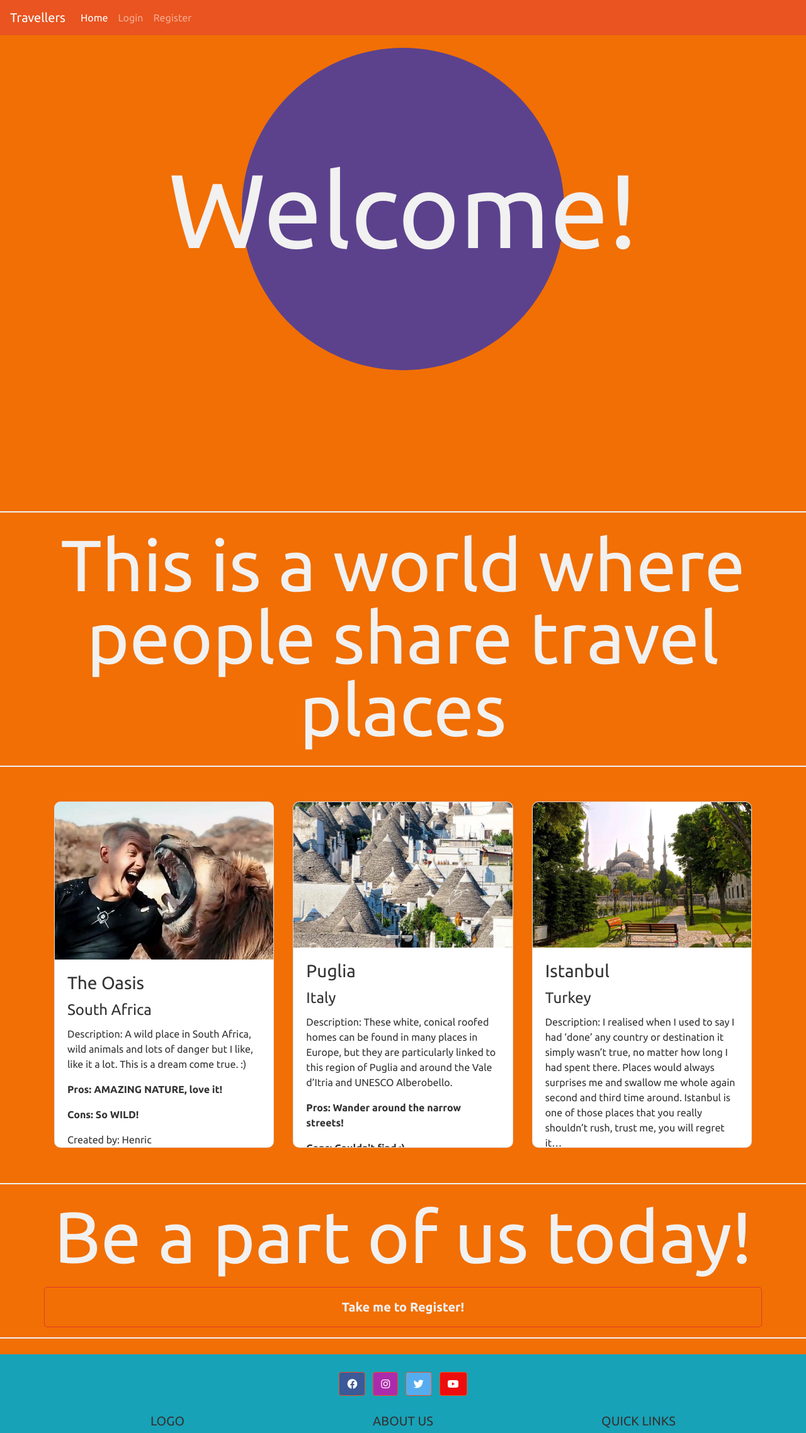
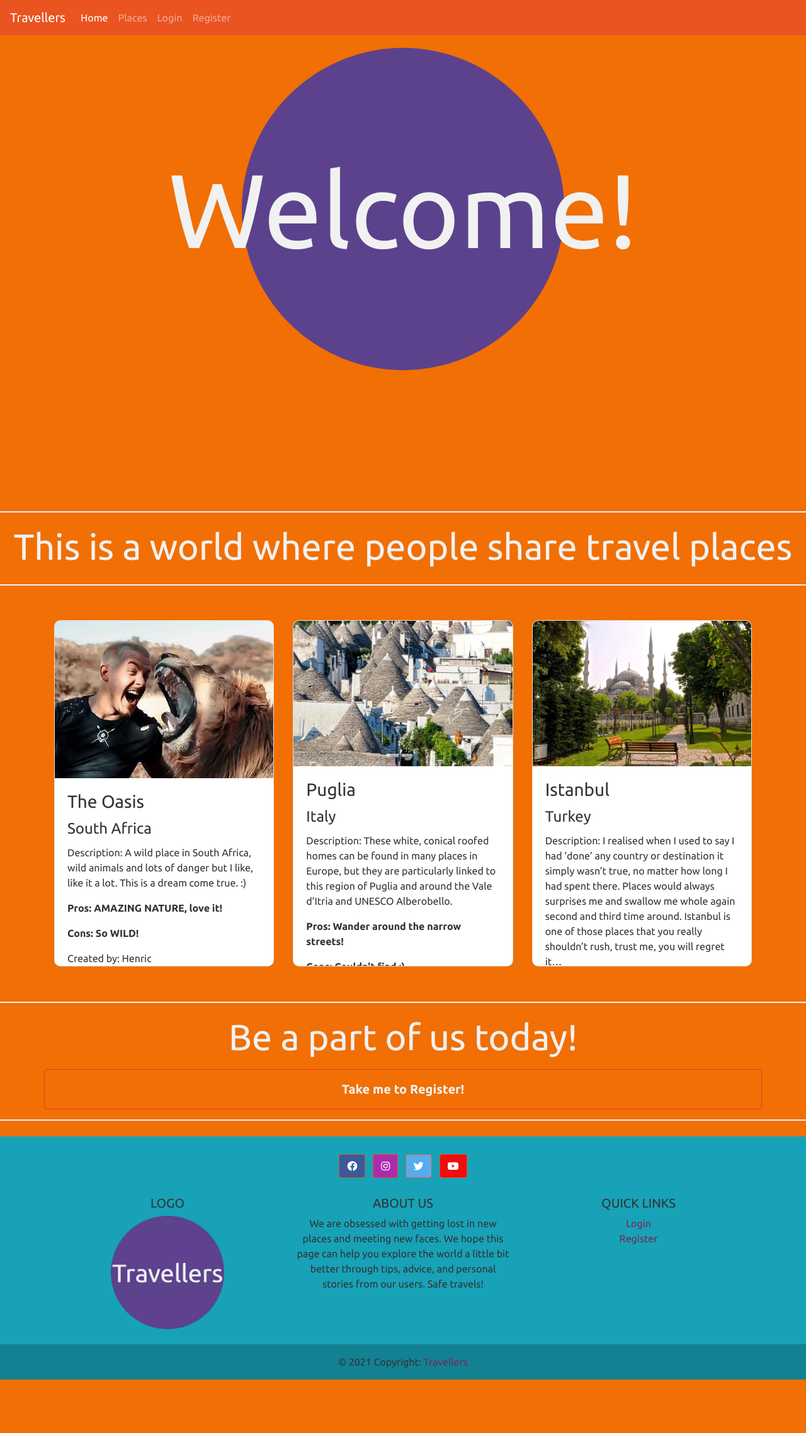
Before and after one commit to ebuzeryalcin/Travellers, a Flask app: page / in a window 1280 px wide. Shown: the top 2276 px of the page at 63% size. After the commit the page ends 2191 px from the top, so only its background shows below. Run offline with Flask 2, Linux system fonts and the light colour scheme; some libraries are stand-ins or nearby versions.

Commit message:
Changed font size in homepage, added link to logo at navbar, places page is reachable both logged in and logged out.

```diff
--- a/static/css/style.css
+++ b/static/css/style.css
@@ -93,7 +93,7 @@ body{
 
 .home-desc{
     color: #f1f1f1;
-    font-size: 9vw;
+    font-size: 4.5vw;
     line-height: 1;
     text-align: center;
     padding-bottom: 15px;
--- a/templates/base.html
+++ b/templates/base.html
@@ -21,7 +21,7 @@
     <header>
         <!-- Navbar is copied from https://bootswatch.com/united/ -->
         <nav class=" navbar navbar-expand-lg navbar-dark bg-primary">
-            <a class="navbar-brand" href="#">Travellers</a>
+            <a class="navbar-brand" href="{{ url_for('home') }}">Travellers</a>
             <button class="navbar-toggler" type="button" data-toggle="collapse" data-target="#navbarColor01"
                 aria-controls="navbarColor01" aria-expanded="false" aria-label="Toggle navigation">
                 <span class="navbar-toggler-icon"></span>
@@ -34,8 +34,8 @@
                             <span class="sr-only">(current)</span>
                         </a>
                     </li>
+                    <li class="nav-item"><a class="nav-link" href="{{ url_for('places') }}">Places</a></li>
                 {% if session.user %}
-                    <li class="nav-item"><a class="nav-link" href="{{ url_for('places') }}">Places</a></li>
                     <li class="nav-item"><a class="nav-link" href="{{ url_for('add_place') }}">New Place</a></li>
                     <li class="nav-item"><a class="nav-link" href="{{ url_for('profile', username=session['user']) }}">My Profile</a></li>
                     <li class="nav-item"><a class="nav-link" href="{{ url_for('logout') }}">Logout</a></li>
```
Also changed, not shown: README.md.
